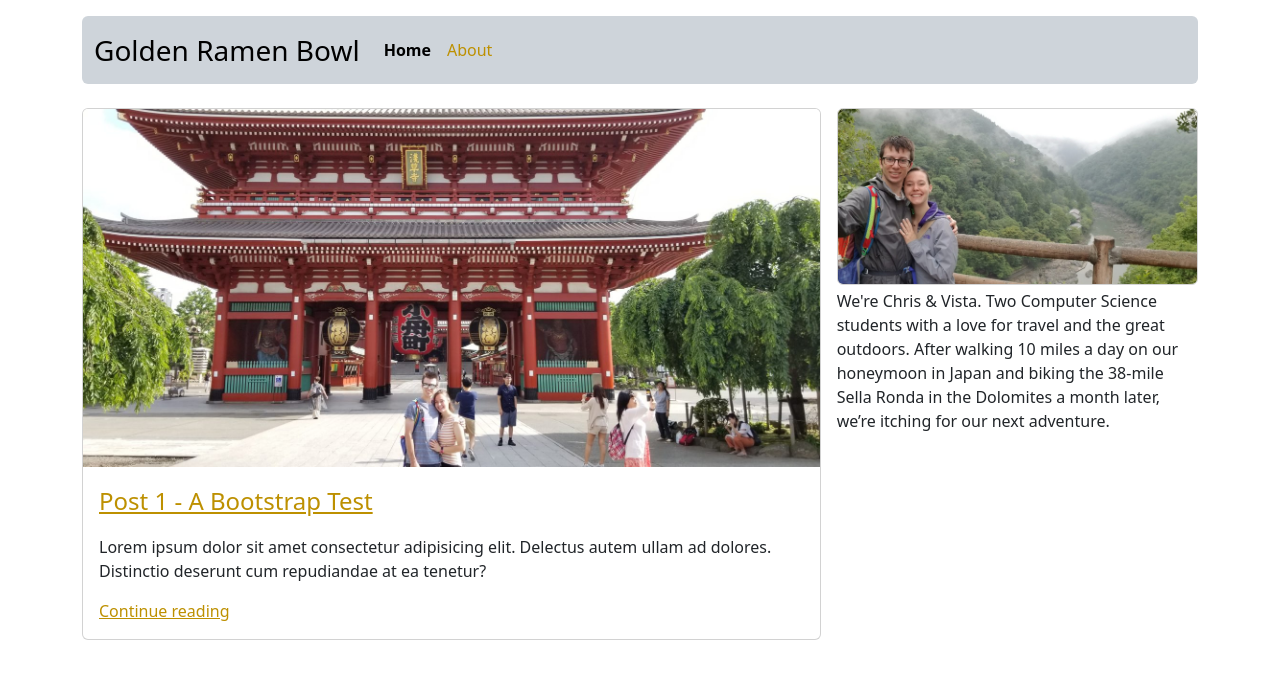
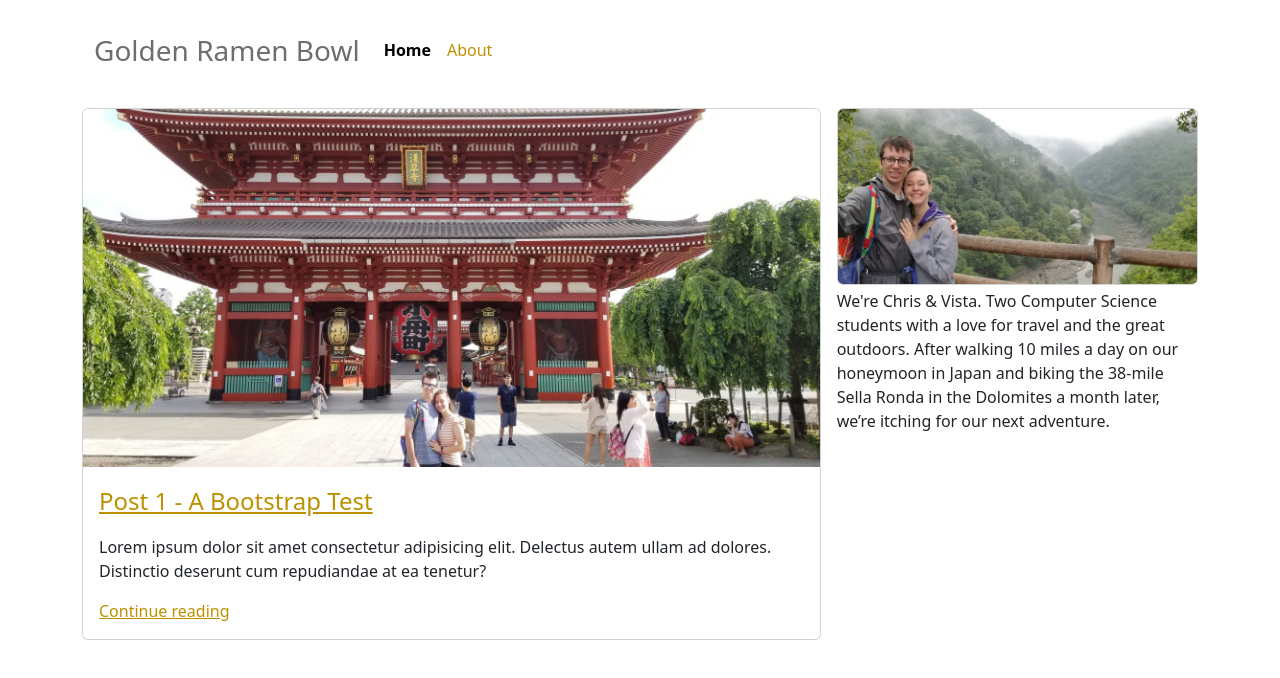
Before and after one commit to KrisAirdancer/grb, a plain HTML site: page index.html in a window 1280 px wide. In both pictures the pointer is over the link "Golden Ramen Bowl". Drawn offline with nearby package versions, Linux system fonts and the light colour scheme.

Commit message:
Improved navbar styling.

```diff
--- a/index.html
+++ b/index.html
@@ -11,7 +11,7 @@
 <body>
     <div class="container mt-3">
         <!-- NAVBAR -->
-        <nav class="navbar navbar-expand-lg bg-dark-subtle rounded mb-4">
+        <nav class="navbar navbar-expand-lg rounded mb-4">
             <div class="container-fluid" id="bootstrap-override">
 
                 <a class="navbar-brand text-decoration-none fs-3" href="./index.html">Golden Ramen Bowl</a>
--- a/styles.css
+++ b/styles.css
@@ -14,7 +14,7 @@
 }
 
 #bootstrap-override a:hover {
-    color: rgb(0, 0, 0);
+    color: rgb(110, 110, 110);
 }
 
 #bootstrap-override a:active {
```
